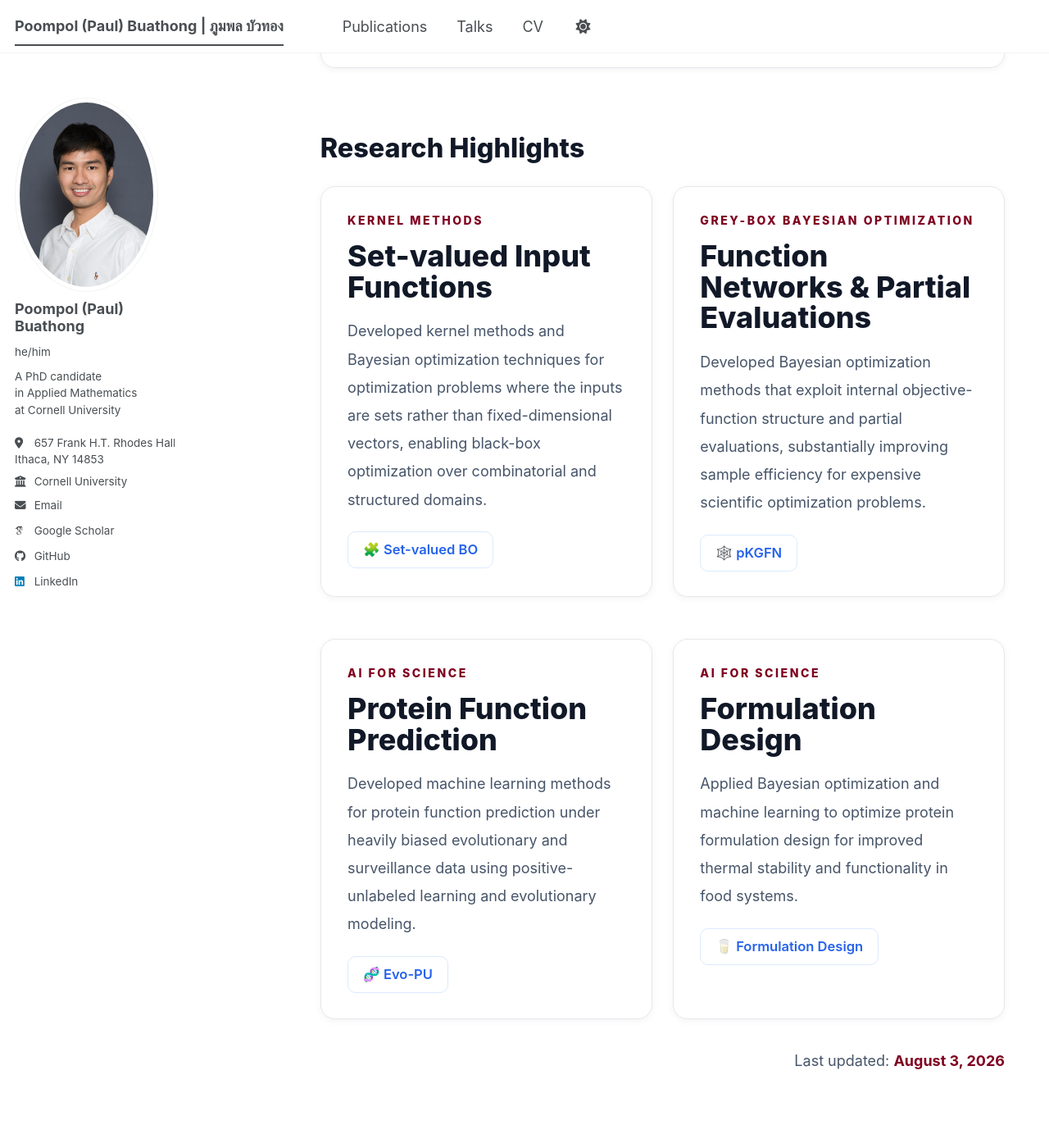
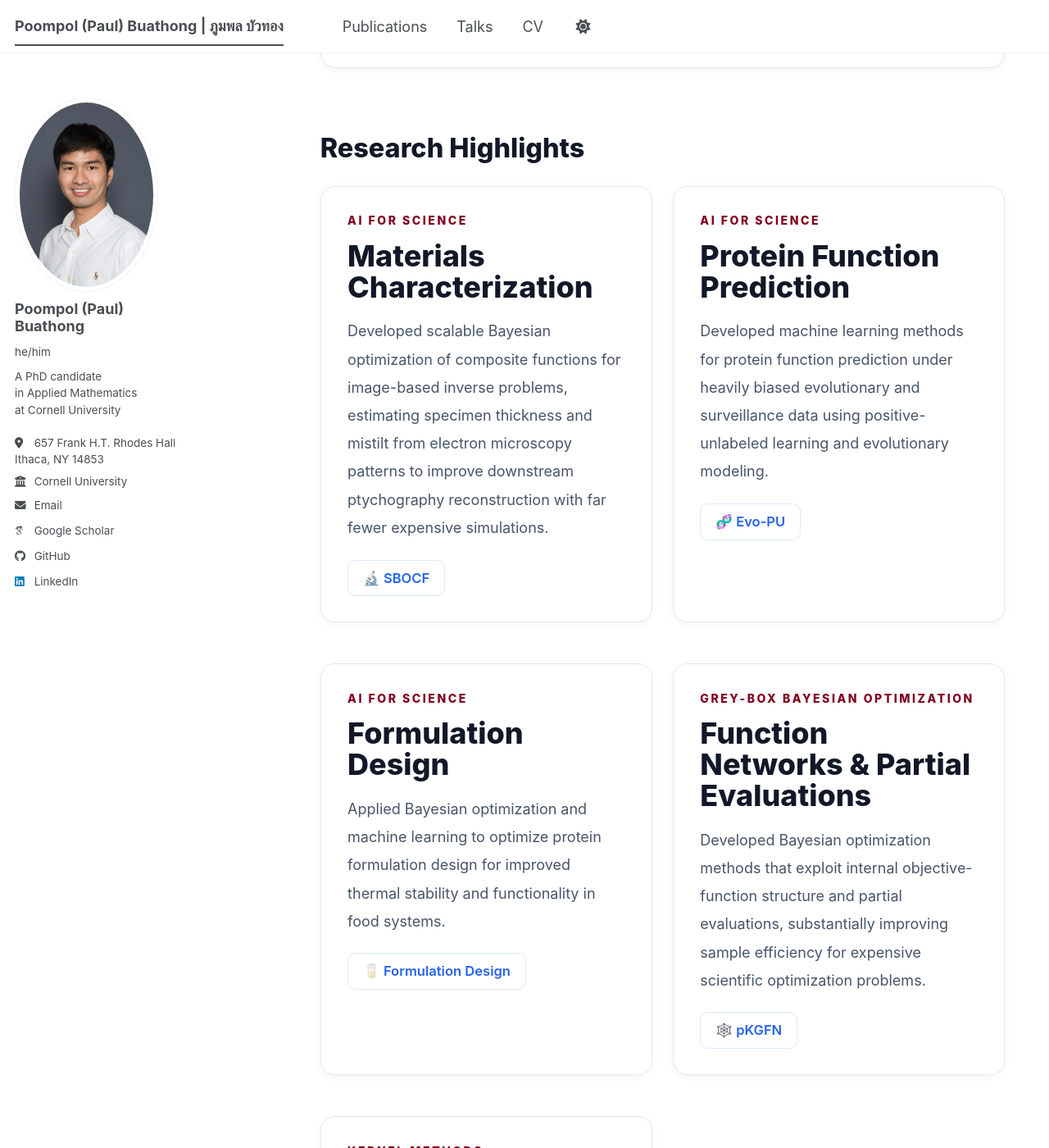
Before and after one commit to poompol/poompol.github.io, a Jekyll site: the page built from _pages/about.md, in a window 1280 px wide and 1400 px high, scrolled down 1248 px. Shown: the whole window at 82% size. Built offline with Jekyll 4.4.1, drawn with Linux system fonts in a browser that asks for light colours; some web fonts are replaced; a script bundle is joined from its source files by our own code; library files that are not in the unit come from our copies; some of the changed text lies outside the part shown.

```diff
--- a/_pages/about.md
+++ b/_pages/about.md
@@ -391,39 +391,19 @@ Research Highlights
 <div class="home-card">
 
 <div style="font-size:0.78rem;font-weight:800;letter-spacing:0.18em;text-transform:uppercase;color:#800020;margin-bottom:0.8rem;">
-Kernel Methods
+AI for Science
 </div>
 
 <div class="home-name" style="font-size:2rem;margin-bottom:1rem;line-height:1.05;">
-Set-valued Input Functions
+Materials Characterization
 </div>
 
 <div class="home-text">
-Developed kernel methods and Bayesian optimization techniques for optimization problems where the inputs are sets rather than fixed-dimensional vectors, enabling black-box optimization over combinatorial and structured domains.
+Developed scalable Bayesian optimization of composite functions for image-based inverse problems, estimating specimen thickness and mistilt from electron microscopy patterns to improve downstream ptychography reconstruction with far fewer expensive simulations.
 </div>
 
 <div class="home-links">
-<a href="https://arxiv.org/abs/1910.04086">🧩 Set-valued BO</a>
-</div>
-
-</div>
-
-<div class="home-card">
-
-<div style="font-size:0.78rem;font-weight:800;letter-spacing:0.18em;text-transform:uppercase;color:#800020;margin-bottom:0.8rem;">
-Grey-box Bayesian Optimization
-</div>
-
-<div class="home-name" style="font-size:2rem;margin-bottom:1rem;line-height:1.05;">
-Function Networks & Partial Evaluations
-</div>
-
-<div class="home-text">
-Developed Bayesian optimization methods that exploit internal objective-function structure and partial evaluations, substantially improving sample efficiency for expensive scientific optimization problems.
-</div>
-
-<div class="home-links">
-<a href="https://proceedings.mlr.press/v235/buathong24a.html">🕸️ pKGFN</a>
+<a href="https://arxiv.org/abs/2609.02126">🔬 SBOCF</a>
 </div>
 
 </div>
@@ -468,10 +448,50 @@ Applied Bayesian optimization and machine learning to optimize protein formulati
 
 </div>
 
+<div class="home-card">
+
+<div style="font-size:0.78rem;font-weight:800;letter-spacing:0.18em;text-transform:uppercase;color:#800020;margin-bottom:0.8rem;">
+Grey-box Bayesian Optimization
+</div>
+
+<div class="home-name" style="font-size:2rem;margin-bottom:1rem;line-height:1.05;">
+Function Networks & Partial Evaluations
+</div>
+
+<div class="home-text">
+Developed Bayesian optimization methods that exploit internal objective-function structure and partial evaluations, substantially improving sample efficiency for expensive scientific optimization problems.
+</div>
+
+<div class="home-links">
+<a href="https://proceedings.mlr.press/v235/buathong24a.html">🕸️ pKGFN</a>
+</div>
+
+</div>
+
+<div class="home-card">
+
+<div style="font-size:0.78rem;font-weight:800;letter-spacing:0.18em;text-transform:uppercase;color:#800020;margin-bottom:0.8rem;">
+Kernel Methods
+</div>
+
+<div class="home-name" style="font-size:2rem;margin-bottom:1rem;line-height:1.05;">
+Set-valued Input Functions
+</div>
+
+<div class="home-text">
+Developed kernel methods and Bayesian optimization techniques for optimization problems where the inputs are sets rather than fixed-dimensional vectors, enabling black-box optimization over combinatorial and structured domains.
+</div>
+
+<div class="home-links">
+<a href="https://arxiv.org/abs/1910.04086">🧩 Set-valued BO</a>
+</div>
+
+</div>
+
 </div>
 
 <div class="home-text" style="text-align:right; margin-top:0.5rem;">
-Last updated: <strong style="color:#800020;">August 3, 2026</strong>
+Last updated: <strong style="color:#800020;">September 2, 2026</strong>
 </div>
 
 </div>
```
Also changed, not shown: _pages/publications.md (+20 -0 lines).
